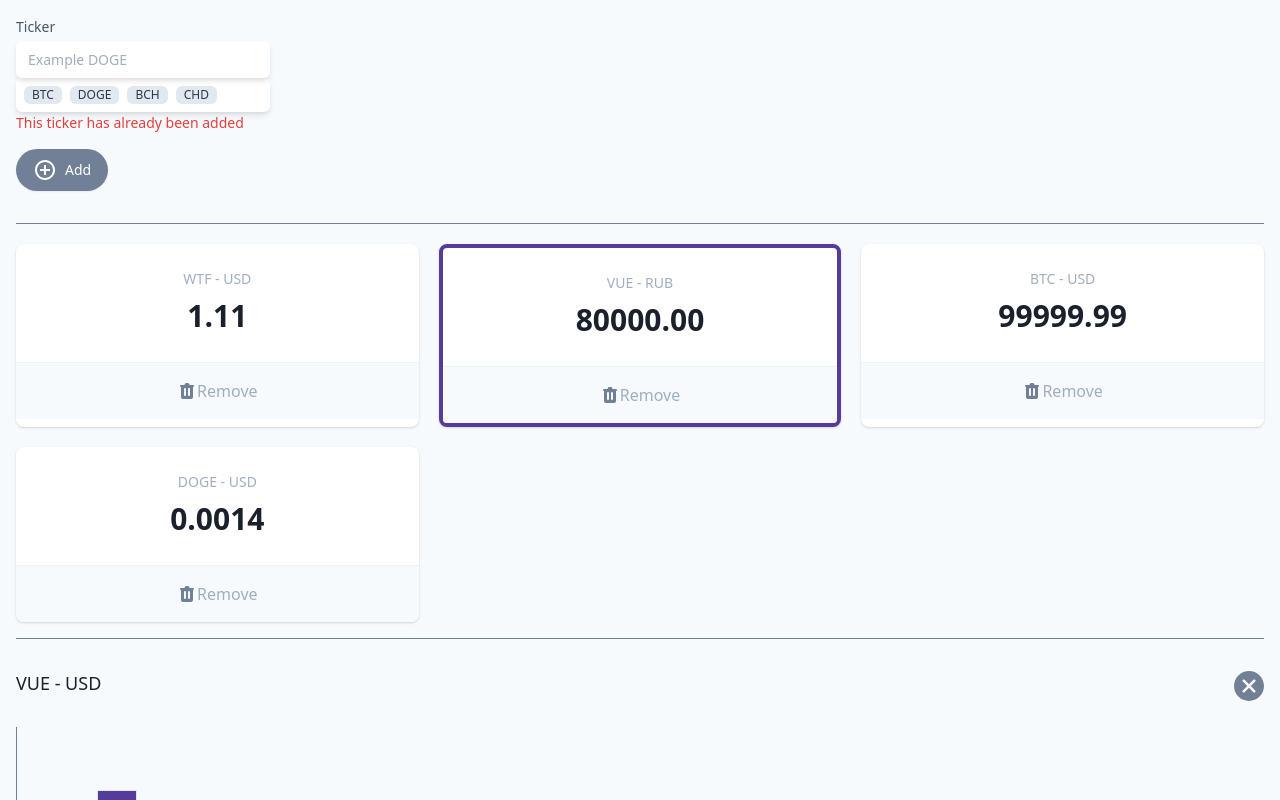
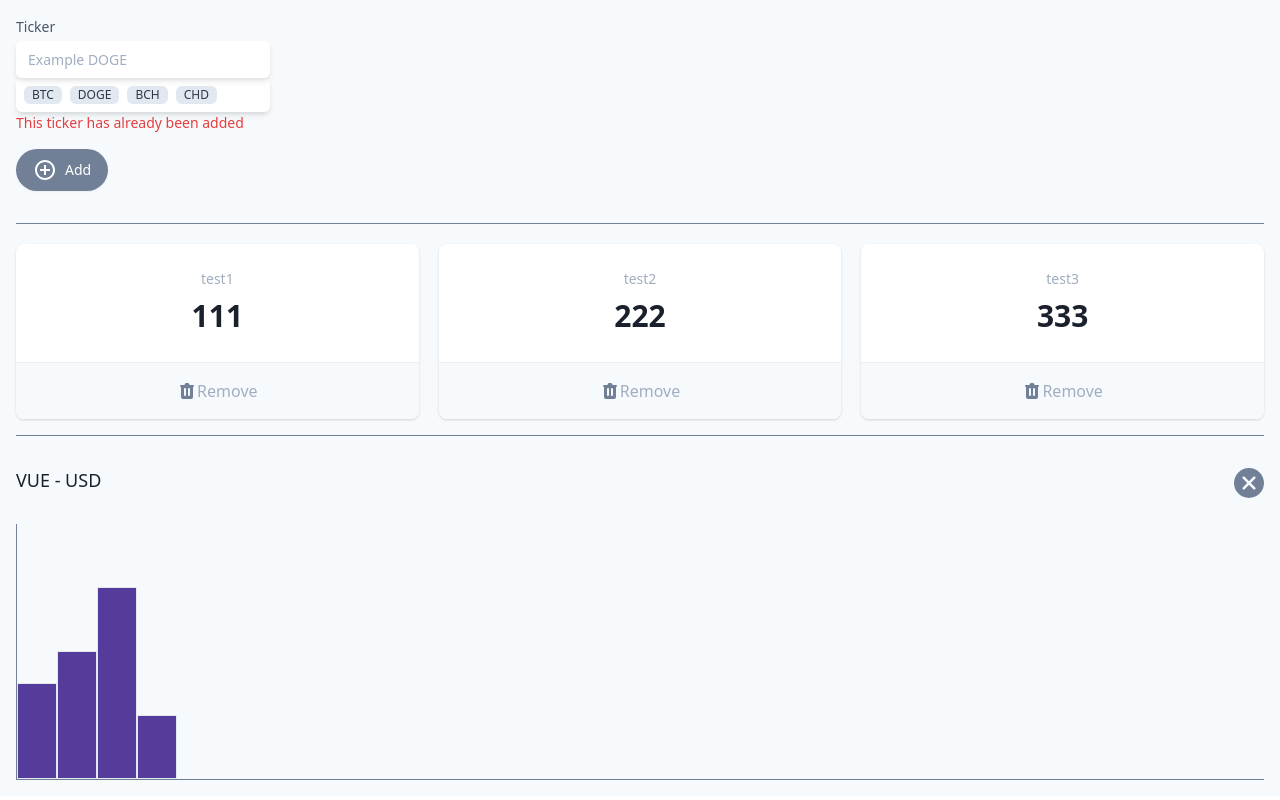
Before and after one commit to qaserge/vuejs-cryptocompare, a Vue app: page / in a window 1280 px wide. Shown: the top 800 px of the page. Built offline with nearby package versions, Linux system fonts and the light colour scheme.

Commit message:
Add and Remove logic implemented with dummy data

```diff
--- a/src/App.vue
+++ b/src/App.vue
@@ -33,6 +33,8 @@
             >
             <div class="mt-1 relative rounded-md shadow-md">
               <input
+                v-model="ticker"
+                @keydown.enter="add"
                 type="text"
                 name="wallet"
                 id="wallet"
@@ -64,10 +66,13 @@
                 CHD
               </span>
             </div>
-            <div class="text-sm text-red-600">This ticker has already been added</div>
+            <div class="text-sm text-red-600">
+              This ticker has already been added
+            </div>
           </div>
         </div>
         <button
+          @click="add"
           type="button"
           class="my-4 inline-flex items-center py-2 px-4 border border-transparent shadow-sm text-sm leading-4 font-medium rounded-full text-white bg-gray-600 hover:bg-gray-700 transition-colors duration-300 focus:outline-none focus:ring-2 focus:ring-offset-2 focus:ring-gray-500"
         >
@@ -88,103 +93,25 @@
         </button>
       </section>
 
+      <template v-if="tickers.length">
         <hr class="w-full border-t border-gray-600 my-4" />
         <dl class="mt-5 grid grid-cols-1 gap-5 sm:grid-cols-3">
           <div
+            v-for="t in tickers"
+            :key="t.name"
             class="bg-white overflow-hidden shadow rounded-lg border-purple-800 border-solid cursor-pointer"
           >
             <div class="px-4 py-5 sm:p-6 text-center">
               <dt class="text-sm font-medium text-gray-500 truncate">
-              WTF - USD
+                {{ t.name }}
               </dt>
-            <dd class="mt-1 text-3xl font-semibold text-gray-900">1.11</dd>
+              <dd class="mt-1 text-3xl font-semibold text-gray-900">
+                {{ t.price }}
+              </dd>
             </div>
             <div class="w-full border-t border-gray-200"></div>
             <button
-            class="flex items-center justify-center font-medium w-full bg-gray-100 px-4 py-4 sm:px-6 text-md text-gray-500 hover:text-gray-600 hover:bg-gray-200 hover:opacity-20 transition-all focus:outline-none"
-          >
-            <svg
-              class="h-5 w-5"
-              xmlns="http://www.w3.org/2000/svg"
-              viewBox="0 0 20 20"
-              fill="#718096"
-              aria-hidden="true"
-            >
-              <path
-                fill-rule="evenodd"
-                d="M9 2a1 1 0 00-.894.553L7.382 4H4a1 1 0 000 2v10a2 2 0 002 2h8a2 2 0 002-2V6a1 1 0 100-2h-3.382l-.724-1.447A1 1 0 0011 2H9zM7 8a1 1 0 012 0v6a1 1 0 11-2 0V8zm5-1a1 1 0 00-1 1v6a1 1 0 102 0V8a1 1 0 00-1-1z"
-                clip-rule="evenodd"
-              ></path></svg
-            >Remove
-          </button>
-        </div>
-        <div
-          class="bg-white overflow-hidden shadow rounded-lg border-purple-800 border-solid border-4 cursor-pointer"
-        >
-          <div class="px-4 py-5 sm:p-6 text-center">
-            <dt class="text-sm font-medium text-gray-500 truncate">
-              VUE - RUB
-            </dt>
-            <dd class="mt-1 text-3xl font-semibold text-gray-900">80000.00</dd>
-          </div>
-          <div class="w-full border-t border-gray-200"></div>
-          <button
-            class="flex items-center justify-center font-medium w-full bg-gray-100 px-4 py-4 sm:px-6 text-md text-gray-500 hover:text-gray-600 hover:bg-gray-200 hover:opacity-20 transition-all focus:outline-none"
-          >
-            <svg
-              class="h-5 w-5"
-              xmlns="http://www.w3.org/2000/svg"
-              viewBox="0 0 20 20"
-              fill="#718096"
-              aria-hidden="true"
-            >
-              <path
-                fill-rule="evenodd"
-                d="M9 2a1 1 0 00-.894.553L7.382 4H4a1 1 0 000 2v10a2 2 0 002 2h8a2 2 0 002-2V6a1 1 0 100-2h-3.382l-.724-1.447A1 1 0 0011 2H9zM7 8a1 1 0 012 0v6a1 1 0 11-2 0V8zm5-1a1 1 0 00-1 1v6a1 1 0 102 0V8a1 1 0 00-1-1z"
-                clip-rule="evenodd"
-              ></path></svg
-            >Remove
-          </button>
-        </div>
-        <div
-          class="bg-white overflow-hidden shadow rounded-lg border-purple-800 border-solid cursor-pointer"
-        >
-          <div class="px-4 py-5 sm:p-6 text-center">
-            <dt class="text-sm font-medium text-gray-500 truncate">
-              BTC - USD
-            </dt>
-            <dd class="mt-1 text-3xl font-semibold text-gray-900">99999.99</dd>
-          </div>
-          <div class="w-full border-t border-gray-200"></div>
-          <button
-            class="flex items-center justify-center font-medium w-full bg-gray-100 px-4 py-4 sm:px-6 text-md text-gray-500 hover:text-gray-600 hover:bg-gray-200 hover:opacity-20 transition-all focus:outline-none"
-          >
-            <svg
-              class="h-5 w-5"
-              xmlns="http://www.w3.org/2000/svg"
-              viewBox="0 0 20 20"
-              fill="#718096"
-              aria-hidden="true"
-            >
-              <path
-                fill-rule="evenodd"
-                d="M9 2a1 1 0 00-.894.553L7.382 4H4a1 1 0 000 2v10a2 2 0 002 2h8a2 2 0 002-2V6a1 1 0 100-2h-3.382l-.724-1.447A1 1 0 0011 2H9zM7 8a1 1 0 012 0v6a1 1 0 11-2 0V8zm5-1a1 1 0 00-1 1v6a1 1 0 102 0V8a1 1 0 00-1-1z"
-                clip-rule="evenodd"
-              ></path></svg
-            >Remove
-          </button>
-        </div>
-        <div
-          class="bg-white overflow-hidden shadow rounded-lg border-purple-800 border-solid cursor-pointer"
-        >
-          <div class="px-4 py-5 sm:p-6 text-center">
-            <dt class="text-sm font-medium text-gray-500 truncate">
-              DOGE - USD
-            </dt>
-            <dd class="mt-1 text-3xl font-semibold text-gray-900">0.0014</dd>
-          </div>
-          <div class="w-full border-t border-gray-200"></div>
-          <button
+              @click="handleDelete(t)"
               class="flex items-center justify-center font-medium w-full bg-gray-100 px-4 py-4 sm:px-6 text-md text-gray-500 hover:text-gray-600 hover:bg-gray-200 hover:opacity-20 transition-all focus:outline-none"
             >
               <svg
@@ -238,13 +165,51 @@
             </svg>
           </button>
         </section>
+      </template>
     </div>
   </div>
 </template>
 
 <script>
 export default {
-  name: "App"
+  name: "App",
+
+  // data that changes over time
+  data() {
+    return {
+      ticker: null,
+      tickers: [
+        {
+          name: "test1",
+          price: 111,
+        },
+        {
+          name: "test2",
+          price: 222,
+        },
+        {
+          name: "test3",
+          price: 333,
+        },
+      ],
+    };
+  },
+
+  methods: {
+    add() {
+      const newTicker = {
+        name: this.ticker,
+        price: "-",
+      };
+
+      this.tickers.push(newTicker);
+      this.ticker = "";
+    },
+
+    handleDelete(tickerToRemove) {
+      this.tickers = this.tickers.filter((t) => t !== tickerToRemove);
+    },
+  },
 };
 </script>
 
```
Lines whose indentation alone changed are shown as unchanged.
